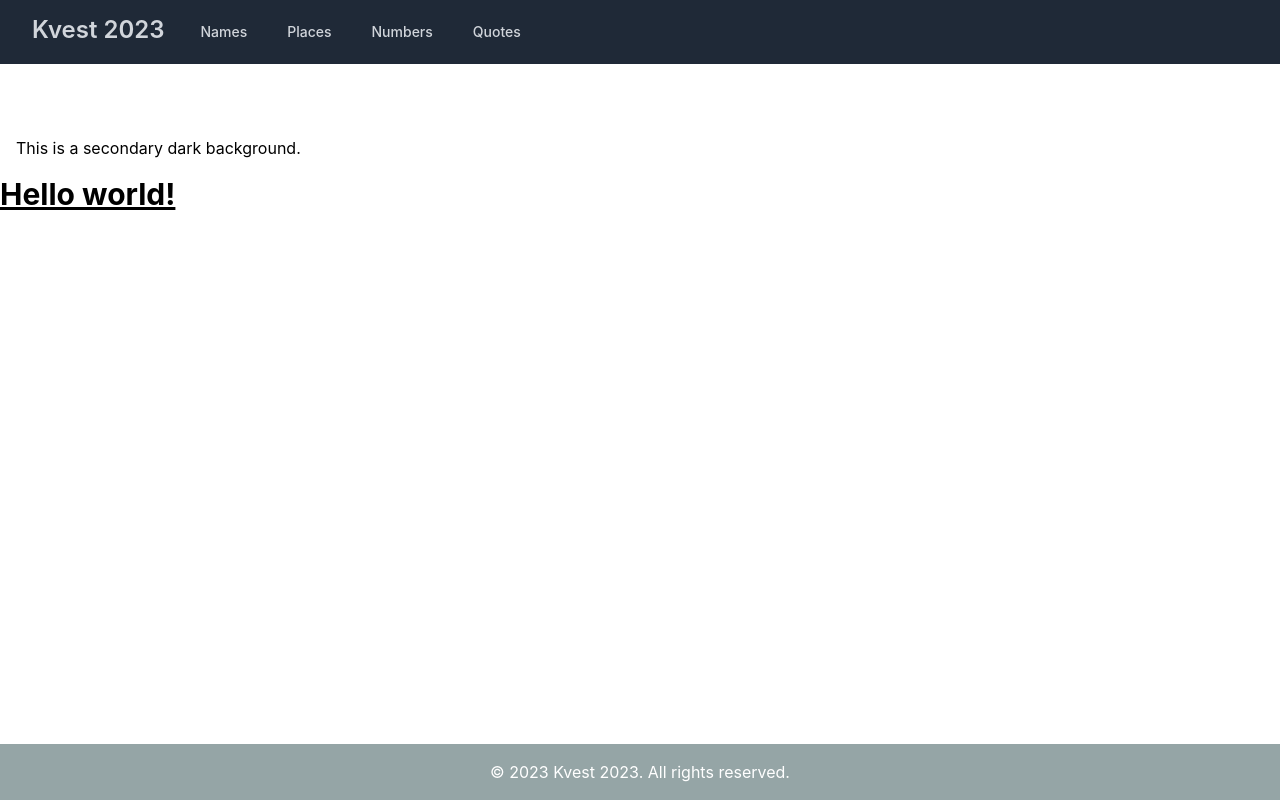
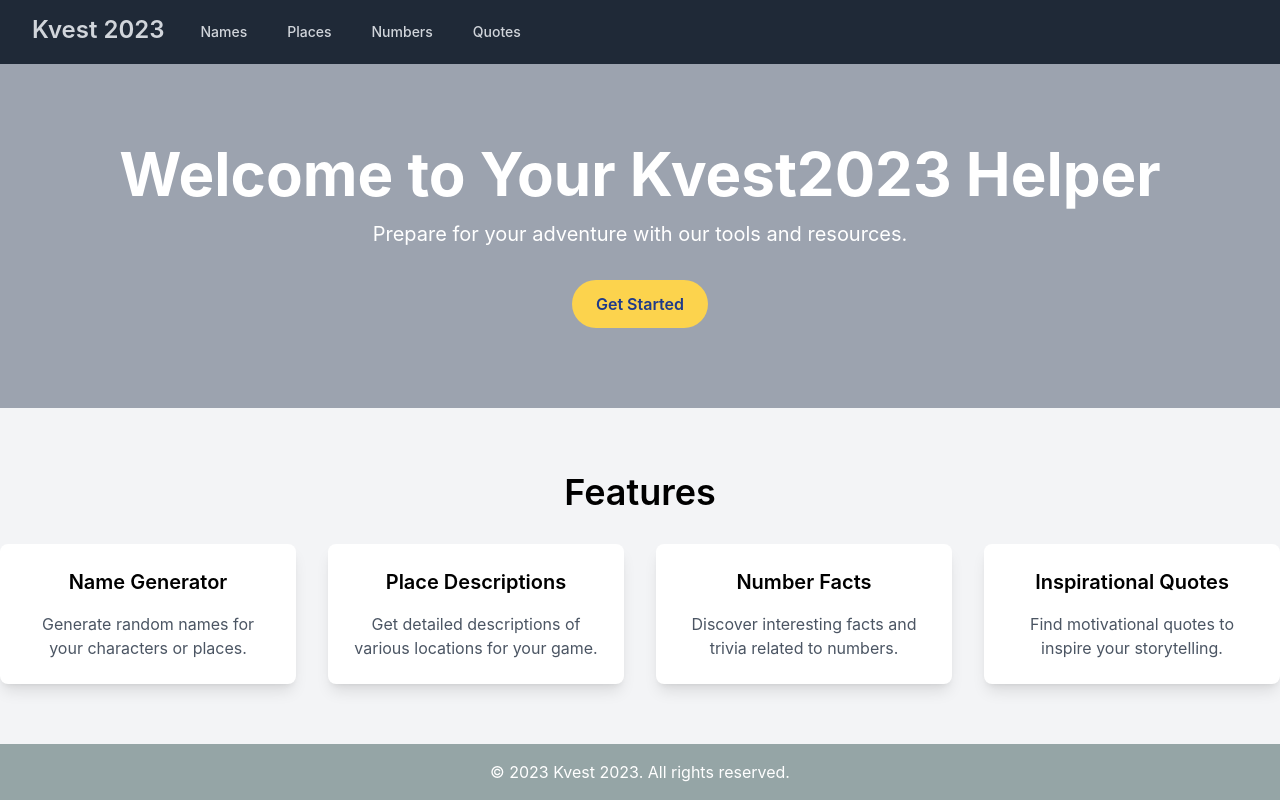
Before and after one commit to PavloPoimanov/kvest2023, a React (Create React App) app: page / in a window 1280 px wide. Built offline with nearby package versions, Linux system fonts and the light colour scheme.

Commit message:
home page

```diff
--- a/src/pages/home/Home.js
+++ b/src/pages/home/Home.js
@@ -1,17 +1,93 @@
 import React from 'react';
+import {ChatBubbleLeftRightIcon} from "@heroicons/react/20/solid";
+
+function HeroSection() {
+    return (
+        <div className="bg-gray-400 py-20">
+            <div className="container mx-auto text-center text-white">
+                <h1 className="text-4xl md:text-6xl font-bold mb-4">
+                    Welcome to Your Kvest2023 Helper
+                </h1>
+                <p className="text-lg md:text-xl mb-8">
+                    Prepare for your adventure with our tools and resources.
+                </p>
+                <button className="bg-amber-300 hover:bg-yellow-500 text-blue-900 font-semibold px-6 py-3 rounded-full transition duration-300">
+                    Get Started
+                </button>
+            </div>
+        </div>
+    );
+}
+
+
+function FeaturesSection({features}) {
+
+    return (
+        <section className="py-16 bg-gray-100">
+            <div className="container mx-auto text-center">
+                <h2 className="text-3xl md:text-4xl font-semibold mb-8">Features</h2>
+                <div className="grid grid-cols-1 sm:grid-cols-2 md:grid-cols-4 gap-8">
+                    {features.map((feature, index) => (
+                        <div key={index} className="bg-white p-6 rounded-lg shadow-lg">
+                            <h3 className="text-xl font-semibold mb-4">{feature.title}</h3>
+                            <p className="text-gray-600">{feature.description}</p>
+                        </div>
+                    ))}
+                </div>
+            </div>
+        </section>
+    );
+}
+
+
+function SocialMediaLinks({telegramLink}) {
+    // Sample Telegram link
+
+    return (
+        <section className="bg-gray-800 text-white py-8">
+            <div className="container mx-auto text-center">
+                <h2 className="text-3xl md:text-4xl font-semibold mb-6">Reach me in telegram</h2>
+                <div className="flex justify-center space-x-4">
+                    {/* Telegram Link */}
+                    <a
+                        href={telegramLink}
+                        target="_blank"
+                        rel="noopener noreferrer"
+                        className="text-2xl hover:text-blue-500 transition-colors"
+                    >
+                        <ChatBubbleLeftRightIcon className="w-8 h-8" /> {/* Telegram icon */}
+                    </a>
+                </div>
+            </div>
+        </section>
+    );
+}
 
 export const Home = () => {
+    const features = [
+        {
+            title: 'Name Generator',
+            description: 'Generate random names for your characters or places.',
+        },
+        {
+            title: 'Place Descriptions',
+            description: 'Get detailed descriptions of various locations for your game.',
+        },
+        {
+            title: 'Number Facts',
+            description: 'Discover interesting facts and trivia related to numbers.',
+        },
+        {
+            title: 'Inspirational Quotes',
+            description: 'Find motivational quotes to inspire your storytelling.',
+        },
+    ];
+    const telegramLink = 'https://t.me/pavlo.poimanv';
     return (
-        <div>
-            <div className="bg-primary-light text-white p-4">
-                This is a primary light background.
-            </div>
-            <div className="bg-secondary-dark text-black p-4">
-                This is a secondary dark background.
-            </div>
-            <h1 className="text-3xl font-bold underline">
-                Hello world!
-            </h1>
-        </div>
+        <>
+            <HeroSection />
+            <FeaturesSection features={features}/>
+            <SocialMediaLinks telegramLink={telegramLink}/>
+        </>
     );
 };
```
